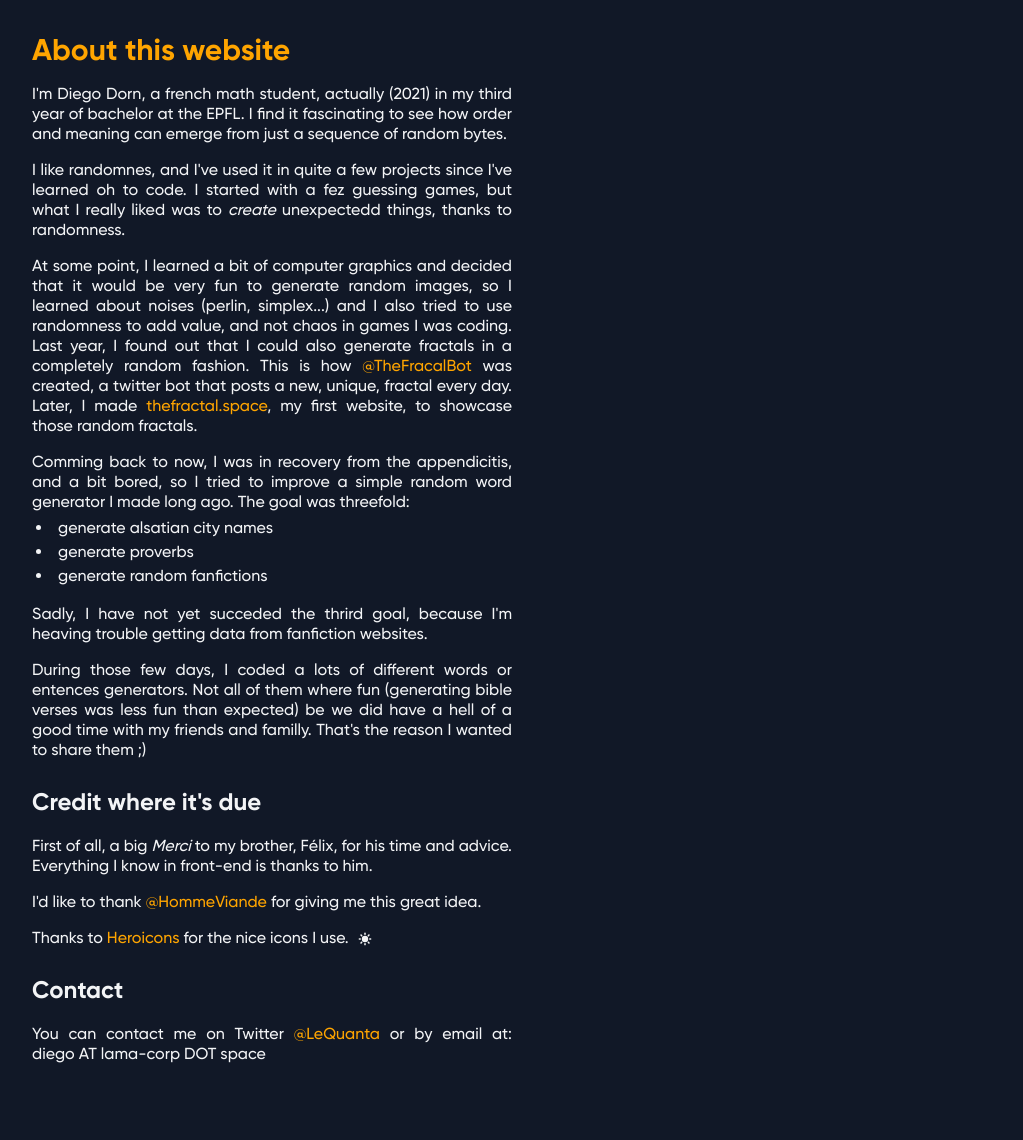
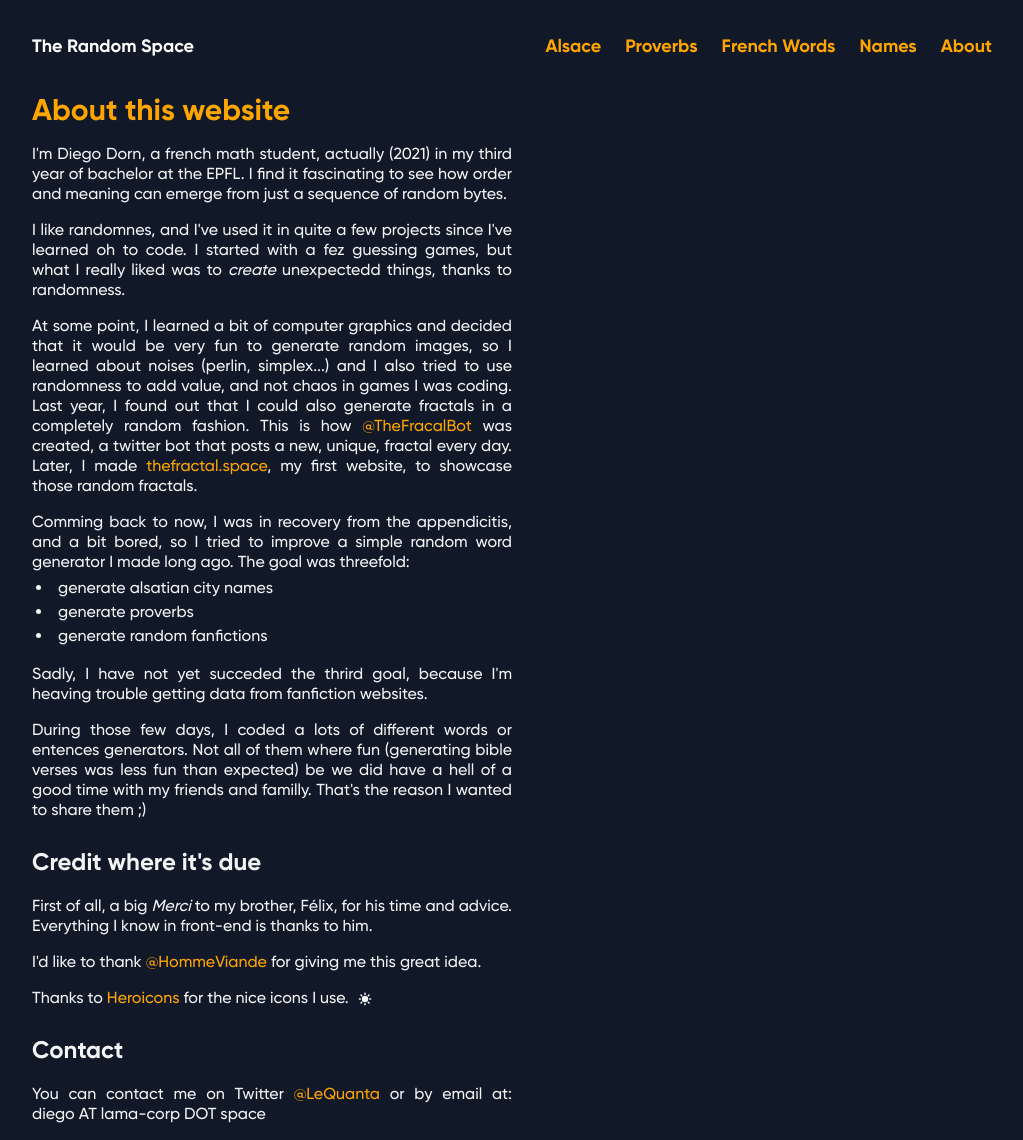
Before and after one commit to ddorn/therandom.space, a Flask app: page /about in a window 1280 px wide. Shown: the whole page, without its empty margins (128-1151 px from the left). Before the commit the page ends 1063 px from the top, so only its background shows below. Run offline with Flask 2, Linux system fonts and the light colour scheme.

Commit message:
add other generators

```diff
--- a/website/app.py
+++ b/website/app.py
@@ -39,14 +39,39 @@ dictConfig(
 app = Flask(__name__)
 
 
+def word_page(proc_path, title, min_len=1):
+    occ = load_preproc(open(proc_path))
+    w = ""
+    while len(w) < min_len:
+        w = gen(occ)
+    return render_template("word.html", bled=w, title=title)
+
 @app.route("/")
 def home():
     occ = load_preproc(open("data/alsa.proc2"))
     w = ""
     while len(w) < 5:
         w = gen(occ)
-    return render_template("home.html", bled=w, title="Alsace")
+    return render_template("word.html", bled=w, title="Alsace")
 
+
+@app.route("/proverb")
+def proverb():
+    return word_page("data/citations.proc2", "Proverbe")
+
+
+@app.route("/french-word")
+def french_word ():
+    return word_page("data/fr.proc2", "French Word", 4)
+
+
+@app.route("/alsace")
+def alsace():
+    return word_page("data/alsa.proc2", "Alsace")
+
+@app.route("/name")
+def name():
+    return word_page("data/mec.proc2", "Name")
 
 @app.route("/about")
 def about():
--- a/website/static/style.css
+++ b/website/static/style.css
@@ -553,10 +553,6 @@ video {
   background-color: rgba(17, 24, 39, var(--tw-bg-opacity));
 }
 
-.rounded {
-  border-radius: 0.25rem;
-}
-
 .block {
   display: block;
 }
@@ -569,6 +565,14 @@ video {
   display: table;
 }
 
+.flex-col {
+  flex-direction: column;
+}
+
+.flex-wrap {
+  flex-wrap: wrap;
+}
+
 .items-center {
   align-items: center;
 }
@@ -577,17 +581,29 @@ video {
   justify-content: center;
 }
 
+.justify-between {
+  justify-content: space-between;
+}
+
+.flex-grow {
+  flex-grow: 1;
+}
+
 .font-bold {
   font-weight: 700;
+}
+
+.h-full {
+  height: 100%;
 }
 
 .h-screen {
   height: 100vh;
 }
 
-.text-2xl {
-  font-size: 1.5rem;
-  line-height: 2rem;
+.text-lg {
+  font-size: 1.125rem;
+  line-height: 1.75rem;
 }
 
 .text-3xl {
@@ -608,6 +624,10 @@ video {
   margin-right: auto;
 }
 
+.mr-4 {
+  margin-right: 1rem;
+}
+
 .p-4 {
   padding: 1rem;
 }
@@ -619,6 +639,10 @@ video {
 
 .pt-1 {
   padding-top: 0.25rem;
+}
+
+.pb-4 {
+  padding-bottom: 1rem;
 }
 
 .static {
@@ -642,6 +666,11 @@ video {
   text-align: center;
 }
 
+.text-white {
+  --tw-text-opacity: 1;
+  color: rgba(255, 255, 255, var(--tw-text-opacity));
+}
+
 .text-gray-100 {
   --tw-text-opacity: 1;
   color: rgba(243, 244, 246, var(--tw-text-opacity));
@@ -652,8 +681,8 @@ video {
   color: rgba(255, 165, 0, var(--tw-text-opacity));
 }
 
-.break-all {
-  word-break: break-all;
+.hover\:underline:hover {
+  text-decoration: underline;
 }
 
 .w-3\/4 {
@@ -692,40 +721,6 @@ video {
 }
 
 /* Ici pour ajouter des classes */
-
-.container {
-  width: 100%;
-}
-
-@media (min-width: 640px) {
-  .container {
-    max-width: 640px;
-  }
-}
-
-@media (min-width: 768px) {
-  .container {
-    max-width: 768px;
-  }
-}
-
-@media (min-width: 1024px) {
-  .container {
-    max-width: 1024px;
-  }
-}
-
-@media (min-width: 1280px) {
-  .container {
-    max-width: 1280px;
-  }
-}
-
-@media (min-width: 1536px) {
-  .container {
-    max-width: 1536px;
-  }
-}
 
 :root {
   --blue-900: #f7fafc;
@@ -790,9 +785,17 @@ a {
   .md\:ml-1 {
     margin-left: 0.25rem;
   }
+
+  .md\:mr-6 {
+    margin-right: 1.5rem;
+  }
 }
 
 @media (min-width: 1024px) {
+  .lg\:flex {
+    display: flex;
+  }
+
   .lg\:p-0 {
     padding: 0px;
   }
--- a/website/templates/layouts/regular.html
+++ b/website/templates/layouts/regular.html
@@ -4,10 +4,23 @@
 
 {% block body %}
 
+    <div class="h-screen w-3/4 mx-auto flex flex-col justify-between">
 
-    <div class="w-3/4 mx-auto py-8">
-        {% block content %}
+        <nav class="py-8 text-lg lg:flex justify-between font-bold ">
+            <a href="{{ url_for("home") }}" class="text-white">The Random Space</a>
+            <ul class="flex flex-wrap">
+                <li><a class="hover:underline mr-4 md:mr-6" href="{{ url_for("home") }}">Alsace</a></li>
+                <li><a class="hover:underline mr-4 md:mr-6" href="{{ url_for("proverb") }}">Proverbs</a></li>
+                <li><a class="hover:underline mr-4 md:mr-6" href="{{ url_for("french_word") }}">French Words</a></li>
+                <li><a class="hover:underline mr-4 md:mr-6" href="{{ url_for("name") }}">Names</a></li>
+                <li><a class="hover:underline " href="{{ url_for("about") }}">About</a></li>
+            </ul>
+        </nav>
 
-        {% endblock %}
+        <div class="flex-grow pb-4">
+            {% block content %}
+
+            {% endblock %}
+        </div>
     </div>
 {% endblock %}
```
Also changed, not shown: website/templates/brouse.html (deleted, +0 -28 lines), website/templates/home.html (deleted, +0 -8 lines), website/templates/index.html (deleted, +0 -72 lines), website/templates/word.html (added, +8 -0 lines).
